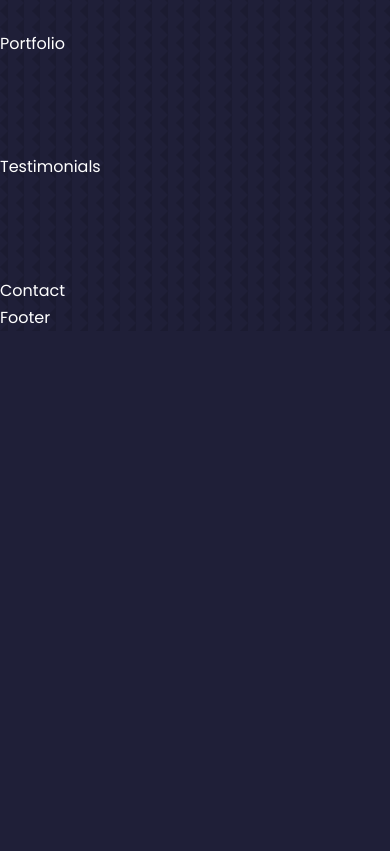
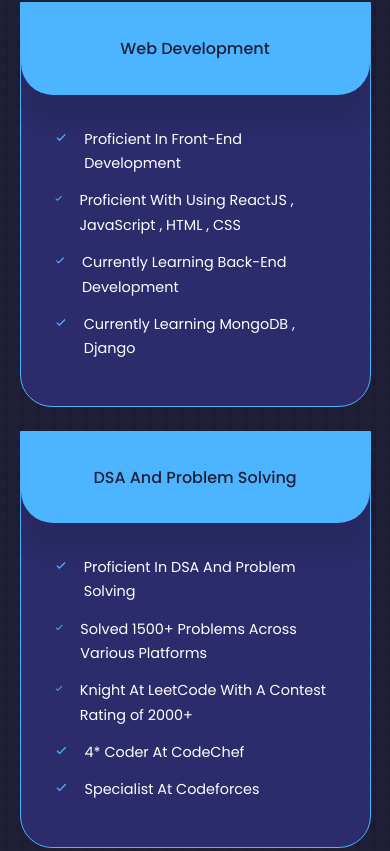
Before and after one commit to legit0108/Portfolio-Website, a React (Create React App) app: page / in a window 390 px wide. Shown: the part 2413-3264 px from the top of the page. Before the commit the page ends 2744 px from the top, so only its background shows below. Built offline with nearby package versions, Linux system fonts and the light colour scheme.

Commit message:
finished services component and started portfolio component

```diff
--- a/src/components/portfolio/Portfolio.jsx
+++ b/src/components/portfolio/Portfolio.jsx
@@ -1,9 +1,51 @@
 import React from 'react'
 import './portfolio.css'
+import IMG1 from '../../assets/portfolio1.jpg'
+import IMG2 from '../../assets/portfolio2.jpg'
+import IMG3 from '../../assets/portfolio3.jpg'
+import IMG4 from '../../assets/portfolio4.jpg'
 
 function Portfolio() {
   return (
-    <section id='portfolio'>Portfolio</section>
+    <section id='portfolio'>
+      <h5>My Recent Work</h5>
+      <h2>Portfolio</h2>
+
+      <div className=".container portfolio__container">
+        <article className="portfolio__item">
+          <div className="portfolio__item-image">
+            <img src={IMG1} alt=""></img>
+          </div>
+          <h3>Browse Movies</h3>
+          <a href="https://github.com/legit0108/movies-app-final" className="btn" target="_blank">Github</a>
+          <a href="https://browse-movies.netlify.app/" className="btn btn-primary" target="_blank">Live Demo</a>
+        </article>
+        <article className="portfolio__item">
+          <div className="portfolio__item-image">
+            <img src={IMG1} alt=""></img>
+          </div>
+          <h3>Browse Movies</h3>
+          <a href="https://github.com/legit0108/movies-app-final" className="btn" target="_blank">Github</a>
+          <a href="https://browse-movies.netlify.app/" className="btn btn-primary" target="_blank">Live Demo</a>
+        </article>
+        <article className="portfolio__item">
+          <div className="portfolio__item-image">
+            <img src={IMG1} alt=""></img>
+          </div>
+          <h3>Browse Movies</h3>
+          <a href="https://github.com/legit0108/movies-app-final" className="btn" target="_blank">Github</a>
+          <a href="https://browse-movies.netlify.app/" className="btn btn-primary" target="_blank">Live Demo</a>
+        </article>
+        <article className="portfolio__item">
+          <div className="portfolio__item-image">
+            <img src={IMG1} alt=""></img>
+          </div>
+          <h3>Browse Movies</h3>
+          <a href="https://github.com/legit0108/movies-app-final" className="btn" target="_blank">Github</a>
+          <a href="https://browse-movies.netlify.app/" className="btn btn-primary" target="_blank">Live Demo</a>
+        </article>
+      </div>
+    </section>
   )
 }
 
--- a/src/components/services/Services.jsx
+++ b/src/components/services/Services.jsx
@@ -1,9 +1,66 @@
 import React from 'react'
 import './services.css'
+import {BiCheck} from 'react-icons/bi'
 
 function Services() {
   return (
-    <section id='services'>Services</section>
+    <section id='services'>
+      <h5>What I Offer</h5>
+      <h2>Programming</h2>
+
+      <div className="container services__container">
+         <article className="service">
+           <div className="service__head">
+            <h3>Web Development</h3>
+           </div>
+           <ul className="service__list">
+            <li>
+              <BiCheck className="service__list-icon"/>
+              <p>Proficient In Front-End Development</p>
+            </li>
+            <li>
+              <BiCheck className="service__list-icon"/>
+              <p>Proficient With Using ReactJS , JavaScript , HTML , CSS</p>
+            </li>
+            <li>
+              <BiCheck className="service__list-icon"/>
+              <p>Currently Learning Back-End Development</p>
+            </li>
+            <li>
+              <BiCheck className="service__list-icon"/>
+              <p>Currently Learning MongoDB , Django</p>
+            </li>
+           </ul>
+         </article>
+         <article className="service">
+           <div className="service__head">
+            <h3>DSA And Problem Solving</h3>
+           </div>
+           <ul className="service__list">
+            <li>
+              <BiCheck className="service__list-icon"/>
+              <p>Proficient In DSA And Problem Solving</p>
+            </li>
+            <li>
+              <BiCheck className="service__list-icon"/>
+              <p>Solved 1500+ Problems Across Various Platforms</p>
+            </li>
+            <li>
+              <BiCheck className="service__list-icon"/>
+              <p>Knight At LeetCode With A Contest Rating of 2000+</p>
+            </li>
+            <li>
+              <BiCheck className="service__list-icon"/>
+              <p>4* Coder At CodeChef</p>
+            </li>
+            <li>
+              <BiCheck className="service__list-icon"/>
+              <p>Specialist At Codeforces</p>
+            </li>
+           </ul>
+         </article>
+      </div>
+    </section>
   )
 }
 
--- a/src/components/services/services.css
+++ b/src/components/services/services.css
@@ -0,0 +1,73 @@
+.services__container {
+    display: grid;
+    grid-template-columns: repeat(2,1fr);
+    gap: 3rem;
+}
+
+.service {
+    background: var(--color-bg-variant);
+    border-radius: 0 0 2rem 2rem;
+    border: 1px solid var(--color-primary);
+    height: fit-content;
+    transition: var(--transition);
+}
+
+.service:hover {
+    background: transparent;
+    border-color: var(--color-primary-variant);
+    cursor: default;
+}
+
+.service__head {
+    background: var(--color-primary);
+    padding: 2rem;
+    border-radius: 0 0 2rem 2rem;
+    box-shadow: 0 2rem 1rem rgba(0, 0, 0, 0.1); /*x axis , y axis , blur , color */
+}
+
+.service__head h3 {
+    color: var(--color-bg);
+    font-size: 1rem;
+    text-align: center;
+}
+
+.service__list {
+    padding: 2rem;
+}
+
+.service__list li {
+    display: flex;
+    gap: 1rem;
+    margin-bottom: 0.8rem;
+}
+
+.service__list-icon {
+    color: var(--color-primary);
+    margin-top: 2px;
+}
+
+.service__list p {
+    font-size: 0.9rem;
+}
+
+/* MEDIA QUERIES (MEDIUM DEVICES / TABLETS) */
+
+@media screen and (max-width: 1024px){
+   .services__container {
+      grid-template-columns: 1fr 1fr;
+      gap: 2rem;
+   }
+
+   .service {
+      height: auto;
+   }
+}
+
+/* MEDIA QUERIES (SMALL DEVICES) */
+
+@media screen and (max-width: 600px){
+   .services__container {
+     grid-template-columns: 1fr;
+     gap: 1.5rem;
+   }
+}
```
